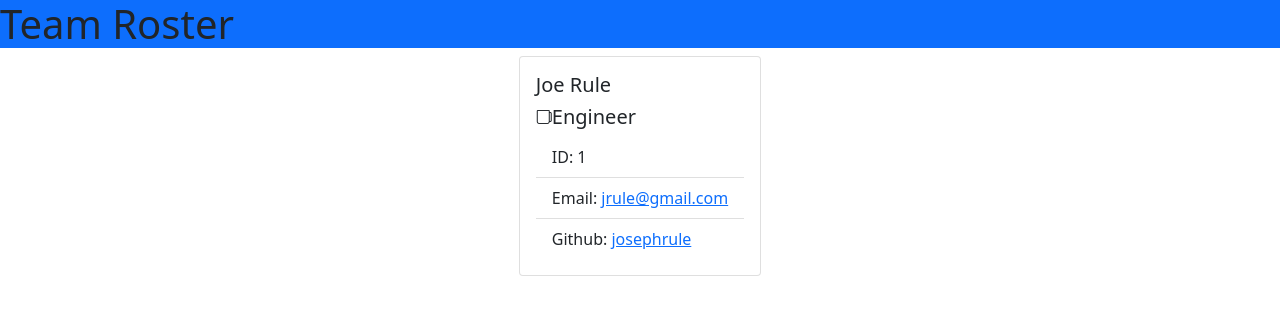
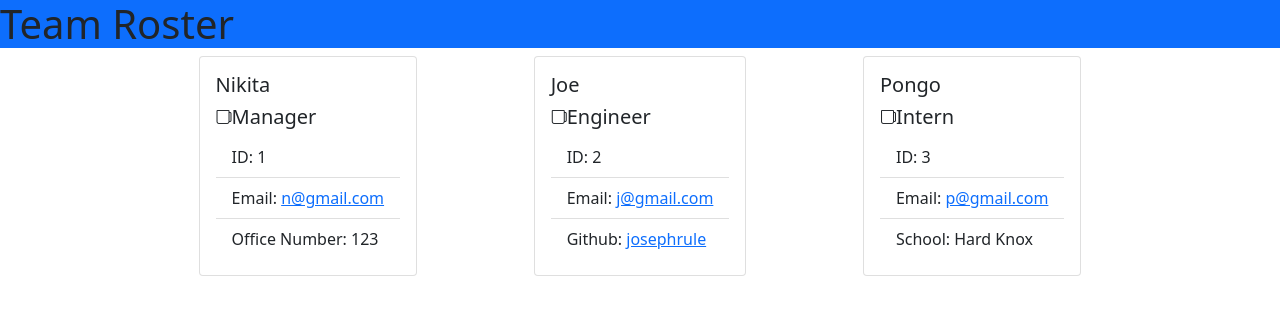
Before and after one commit to JosephRule/team-profile-generator, a website: page dist/index.html in a window 1280 px wide. Drawn offline with nearby package versions, Linux system fonts and the light colour scheme.

Commit message:
updated readme

```diff
--- a/dist/index.html
+++ b/dist/index.html
@@ -21,18 +21,60 @@
 
     <div class="card" >
         <div class="card-body">
-        <h5 class="card-title">Joe Rule</h5>
+        <h5 class="card-title">Nikita</h5>
+        <div class="d-flex">
+              <i class="bi bi-cup"></i>
+              <h5 class="card-title">Manager</h5>
+        </div>
+        <ul class="list-group list-group-flush">
+          <li class="list-group-item">ID: 1</li>
+          <li class="list-group-item">Email:
+            <a href="mailto: n@gmail.com" class="card-link">n@gmail.com</a>
+          </li>
+
+
+          <li class="list-group-item">Office Number: 123</li>
+
+        </ul>
+        </div>
+    </div>
+
+
+    <div class="card" >
+        <div class="card-body">
+        <h5 class="card-title">Joe</h5>
         <div class="d-flex">
               <i class="bi bi-cup"></i>
               <h5 class="card-title">Engineer</h5>
         </div>
         <ul class="list-group list-group-flush">
-          <li class="list-group-item">ID: 1</li>
+          <li class="list-group-item">ID: 2</li>
           <li class="list-group-item">Email:
-            <a href="mailto: jrule@gmail.com" class="card-link">jrule@gmail.com</a>
+            <a href="mailto: j@gmail.com" class="card-link">j@gmail.com</a>
           </li>
           <li class="list-group-item">Github: <a href = "https://www.github.com/josephrule" target="_blank" class="card-link">josephrule</a></li>
 
+
+
+        </ul>
+        </div>
+    </div>
+
+
+    <div class="card" >
+        <div class="card-body">
+        <h5 class="card-title">Pongo</h5>
+        <div class="d-flex">
+              <i class="bi bi-cup"></i>
+              <h5 class="card-title">Intern</h5>
+        </div>
+        <ul class="list-group list-group-flush">
+          <li class="list-group-item">ID: 3</li>
+          <li class="list-group-item">Email:
+            <a href="mailto: p@gmail.com" class="card-link">p@gmail.com</a>
+          </li>
+
+          <li class="list-group-item">School: Hard Knox</li>
 
 
         </ul>
```
Also changed, not shown: README.md.
